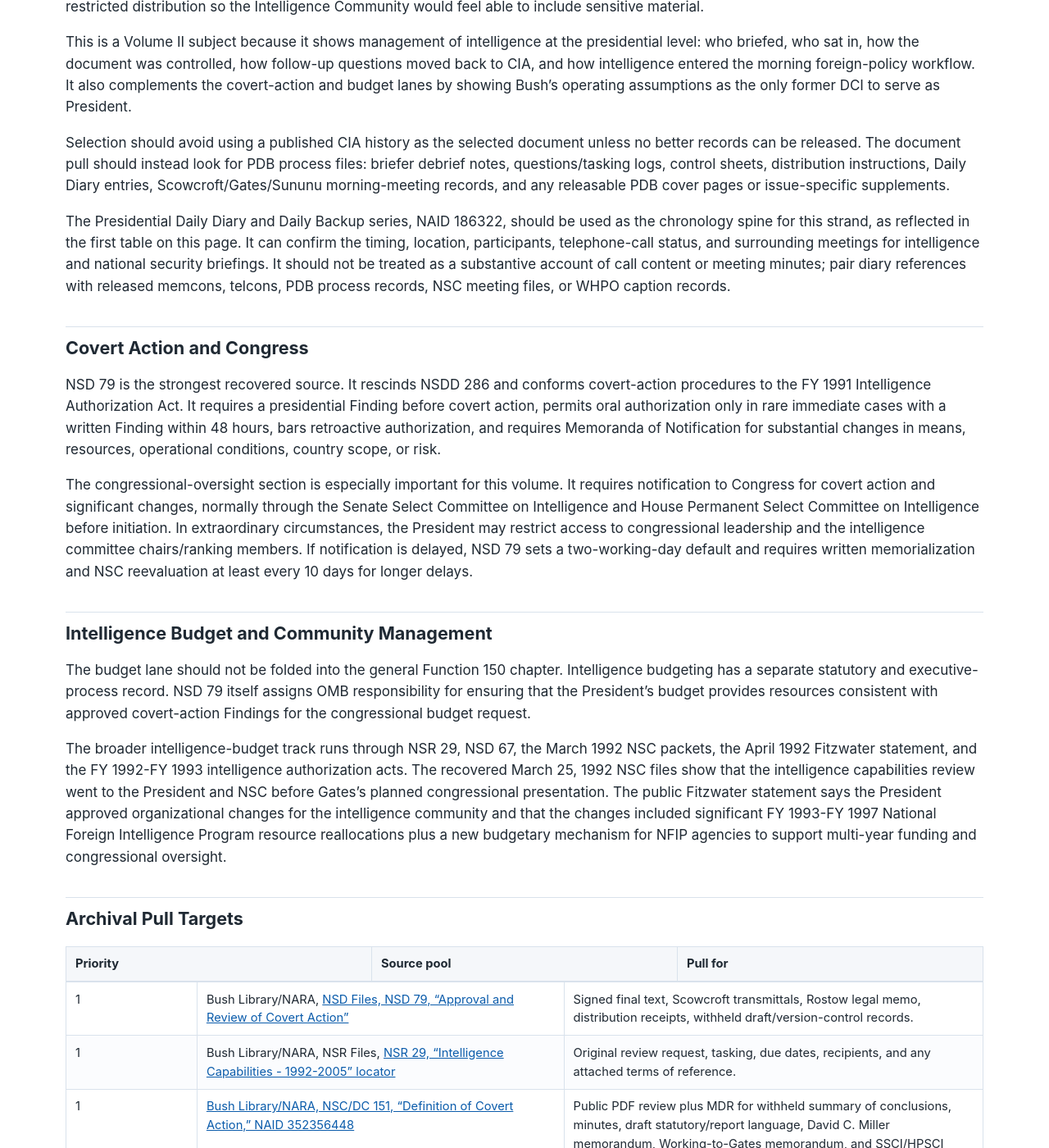
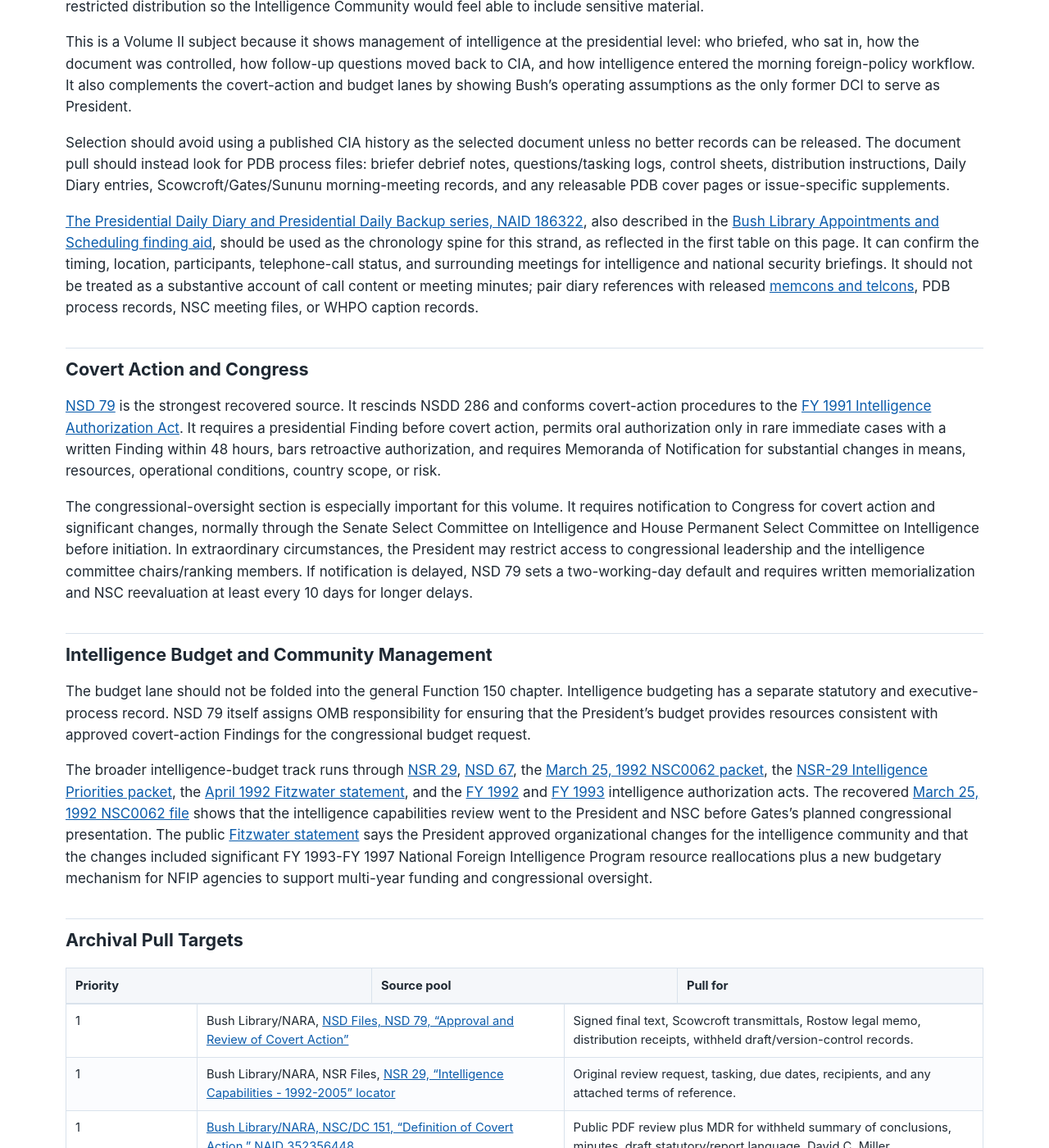
Before and after one commit to therealjameswilson/org-man-89-92, a Jekyll site: the page built from reports/intelligence-matters-chapter.md, in a window 1280 px wide and 1400 px high, scrolled down 5714 px. Shown: the whole window at 82% size. Built offline with Jekyll 4.4.1, drawn with Linux system fonts in a browser that asks for light colours; some of the changed text lies outside the part shown.

Commit message:
Embed intelligence chapter source links

```diff
--- a/reports/intelligence-matters-chapter.md
+++ b/reports/intelligence-matters-chapter.md
@@ -97,19 +97,25 @@ sheets, distribution instructions, Daily Diary entries, Scowcroft/Gates/Sununu
 morning-meeting records, and any releasable PDB cover pages or issue-specific
 supplements.
 
-The Presidential Daily Diary and Daily Backup series, NAID 186322, should be
-used as the chronology spine for this strand, as reflected in the first table on
-this page. It can confirm the timing, location, participants, telephone-call
-status, and surrounding meetings for intelligence and national security
-briefings. It should not be treated as a substantive account of call content or
-meeting minutes; pair diary references with released memcons, telcons, PDB
-process records, NSC meeting files, or WHPO caption records.
+[The Presidential Daily Diary and Presidential Daily Backup series, NAID
+186322](https://catalog.archives.gov/id/186322), also described in the [Bush
+Library Appointments and Scheduling finding
+aid](https://www.bush41library.gov/digital-research-room/finding-aid/white-house-office-appointments-and-scheduling-files),
+should be used as the chronology spine for this strand, as reflected in the
+first table on this page. It can confirm the timing, location, participants,
+telephone-call status, and surrounding meetings for intelligence and national
+security briefings. It should not be treated as a substantive account of call
+content or meeting minutes; pair diary references with released [memcons and
+telcons](https://www.bush41library.gov/digital-research-room/about-textual-collections/memcons-and-telcons),
+PDB process records, NSC meeting files, or WHPO caption records.
 
 ## Covert Action and Congress
 
-NSD 79 is the strongest recovered source. It rescinds NSDD 286 and conforms
-covert-action procedures to the FY 1991 Intelligence Authorization Act. It
-requires a presidential Finding before covert action, permits oral
+[NSD 79](https://s3.amazonaws.com/NARAprodstorage/lz/presidential-libraries/bush/gb-nsc/H-Files/NSDs_313189290/41-bpr-nsc-hfiles-nsd-79-90005-033.pdf)
+is the strongest recovered source. It rescinds NSDD 286 and conforms
+covert-action procedures to the [FY 1991 Intelligence Authorization
+Act](https://www.congress.gov/102/statute/STATUTE-105/STATUTE-105-Pg429.pdf).
+It requires a presidential Finding before covert action, permits oral
 authorization only in rare immediate cases with a written Finding within 48
 hours, bars retroactive authorization, and requires Memoranda of Notification
 for substantial changes in means, resources, operational conditions, country
@@ -132,15 +138,26 @@ NSD 79 itself assigns OMB responsibility for ensuring that the President's
 budget provides resources consistent with approved covert-action Findings for
 the congressional budget request.
 
-The broader intelligence-budget track runs through NSR 29, NSD 67, the March
-1992 NSC packets, the April 1992 Fitzwater statement, and the FY 1992-FY 1993
-intelligence authorization acts. The recovered March 25, 1992 NSC files show
-that the intelligence capabilities review went to the President and NSC before
-Gates's planned congressional presentation. The public Fitzwater statement says
-the President approved organizational changes for the intelligence community
-and that the changes included significant FY 1993-FY 1997 National Foreign
-Intelligence Program resource reallocations plus a new budgetary mechanism for
-NFIP agencies to support multi-year funding and congressional oversight.
+The broader intelligence-budget track runs through [NSR
+29](https://irp.fas.org/offdocs/nsr/index.html), [NSD
+67](https://irp.fas.org/offdocs/nsd/index.html), the [March 25, 1992 NSC0062
+packet](https://www.bush41library.gov/digital-research-room/finding-aid/records-national-security-council-george-h-w-bush-administration?naid=470760970),
+the [NSR-29 Intelligence Priorities
+packet](https://www.bush41library.gov/digital-research-room/finding-aid/records-national-security-council-george-h-w-bush-administration?naid=470761501),
+the [April 1992 Fitzwater
+statement](https://www.govinfo.gov/content/pkg/PPP-1992-book1/pdf/PPP-1992-book1-doc-pg528-2.pdf),
+and the [FY 1992](https://www.congress.gov/102/statute/STATUTE-105/STATUTE-105-Pg1260.pdf)
+and [FY 1993](https://www.congress.gov/102/statute/STATUTE-106/STATUTE-106-Pg3180.pdf)
+intelligence authorization acts. The recovered [March 25, 1992 NSC0062
+file](https://www.bush41library.gov/digital-research-room/finding-aid/records-national-security-council-george-h-w-bush-administration?naid=470760970)
+shows that the intelligence capabilities review went to the President and NSC
+before Gates's planned congressional presentation. The public [Fitzwater
+statement](https://www.govinfo.gov/content/pkg/PPP-1992-book1/pdf/PPP-1992-book1-doc-pg528-2.pdf)
+says the President approved organizational changes for the intelligence
+community and that the changes included significant FY 1993-FY 1997 National
+Foreign Intelligence Program resource reallocations plus a new budgetary
+mechanism for NFIP agencies to support multi-year funding and congressional
+oversight.
 
 ## Archival Pull Targets
 
@@ -167,14 +184,14 @@ NFIP agencies to support multi-year funding and congressional oversight.
 
 | Gap | Risk | Closure path |
 | --- | --- | --- |
-| NSR-29 follow-on meeting files have official online Bush Library/NARA PDFs, but the NSR 29 directive and NSD 67 control copy are still unresolved. | Medium | Use the March 25, 1992 NSC0062 and NSR-29 Intelligence Priorities packets as public-control files; still pull the signed NSR/NSD control copies and backing memoranda. |
-| Actual Bush 41 PDB texts are not available as a public document set. | High | Treat public CIA histories as locators and request PDB process records, control sheets, briefer notes, Daily Diary entries, and releasable cover/supplement material. |
-| Daily Diary/Daily Backup materials can confirm meetings and calls but not substantive content. | Medium | Use NAID 186322 for time, location, participants, call status, and backup materials; pair with released memcons/telcons, NSC meeting files, PDB process files, and WHPO captions for substance. |
-| The Charles A. Peters 1995 *Studies in Intelligence* article has not been recovered directly. | Medium | Pull "Intelligence for the Highest Levels: Serving Our Senior Consumers" from CIA's FOIA Electronic Reading Room or request it through CIA. |
-| Gates briefing material and agency concurrence records have not been read. | High | Pull DCI, DOD, NSC Intelligence Programs, and OMB files before final document selection. |
-| Congressional interaction beyond statutory text is still thin. | High | Pull the promised Gates presentation/briefing materials, HPSCI/SSCI reports, and White House legislative-affairs files. |
-| Intelligence budget records are currently represented by public statements and statutes. | High | Pair NSD 67 with OMB and Community Management Staff records before selecting final budget documents. |
-| NSD 79 is a late January 1993 document. | Medium | Treat as a capstone Bush administration management directive; verify with compiler whether the volume's terminal date includes January 19, 1993. |
+| [NSR-29 follow-on meeting files](https://www.bush41library.gov/digital-research-room/finding-aid/records-national-security-council-george-h-w-bush-administration?naid=470760970) have official online Bush Library/NARA PDFs, but the [NSR 29 directive](https://irp.fas.org/offdocs/nsr/index.html) and [NSD 67 control copy](https://irp.fas.org/offdocs/nsd/index.html) are still unresolved. | Medium | Use the [March 25, 1992 NSC0062](https://www.bush41library.gov/digital-research-room/finding-aid/records-national-security-council-george-h-w-bush-administration?naid=470760970) and [NSR-29 Intelligence Priorities](https://www.bush41library.gov/digital-research-room/finding-aid/records-national-security-council-george-h-w-bush-administration?naid=470761501) packets as public-control files; still pull the signed NSR/NSD control copies and backing memoranda. |
+| Actual Bush 41 [PDB](https://www.intelligence.gov/publics-daily-brief/presidents-daily-brief) texts are not available as a public document set. | High | Treat public CIA histories such as [*First Callers*](https://www.cia.gov/resources/csi/static/First-Callers-President-Brief.pdf) as locators and request PDB process records, control sheets, briefer notes, Daily Diary entries, and releasable cover/supplement material. |
+| [Daily Diary/Daily Backup materials](https://catalog.archives.gov/id/186322) can confirm meetings and calls but not substantive content. | Medium | Use [NAID 186322](https://catalog.archives.gov/id/186322) for time, location, participants, call status, and backup materials; pair with released [memcons/telcons](https://www.bush41library.gov/digital-research-room/about-textual-collections/memcons-and-telcons), NSC meeting files, PDB process files, and WHPO captions for substance. |
+| The Charles A. Peters 1995 *Studies in Intelligence* article cited in [Vaart's Bush PDB essay](https://www.cia.gov/resources/csi/static/Remembering-George-HW-Bush.pdf) has not been recovered directly. | Medium | Pull "Intelligence for the Highest Levels: Serving Our Senior Consumers" from CIA's FOIA Electronic Reading Room or request it through CIA. |
+| [Gates briefing material](https://www.bush41library.gov/digital-research-room/finding-aid/records-national-security-council-george-h-w-bush-administration?naid=470760970) and agency concurrence records have not been read. | High | Pull DCI, DOD, NSC Intelligence Programs, and OMB files before final document selection. |
+| Congressional interaction beyond statutory text is still thin. | High | Pull the promised [Gates presentation/briefing materials](https://www.bush41library.gov/digital-research-room/finding-aid/records-national-security-council-george-h-w-bush-administration?naid=470760970), [HPSCI/SSCI statutory trail](https://www.congress.gov/102/statute/STATUTE-105/STATUTE-105-Pg429.pdf), and White House legislative-affairs files. |
+| Intelligence budget records are currently represented by [public statements](https://www.govinfo.gov/content/pkg/PPP-1992-book1/pdf/PPP-1992-book1-doc-pg528-2.pdf) and [statutes](https://www.congress.gov/102/statute/STATUTE-106/STATUTE-106-Pg3180.pdf). | High | Pair [NSD 67](https://irp.fas.org/offdocs/nsd/index.html) with OMB and Community Management Staff records before selecting final budget documents. |
+| [NSD 79](https://s3.amazonaws.com/NARAprodstorage/lz/presidential-libraries/bush/gb-nsc/H-Files/NSDs_313189290/41-bpr-nsc-hfiles-nsd-79-90005-033.pdf) is a late January 1993 document. | Medium | Treat it as a capstone Bush administration management directive; verify with compiler whether the volume's terminal date includes January 19, 1993. |
 
 ## Source Links
 
```
Also changed, not shown: reports/public-site-gap-check.md (+3 -1 lines).
